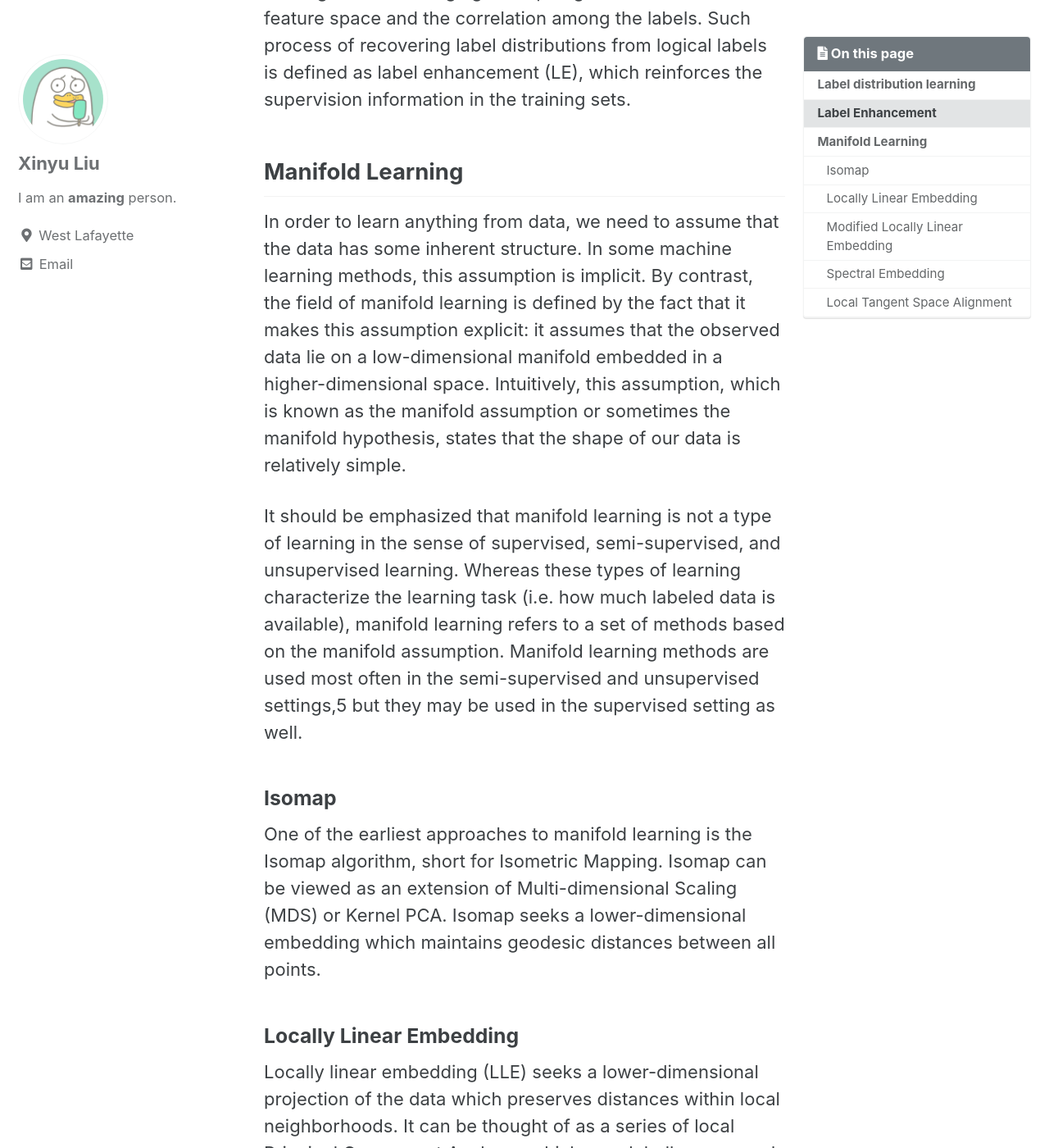
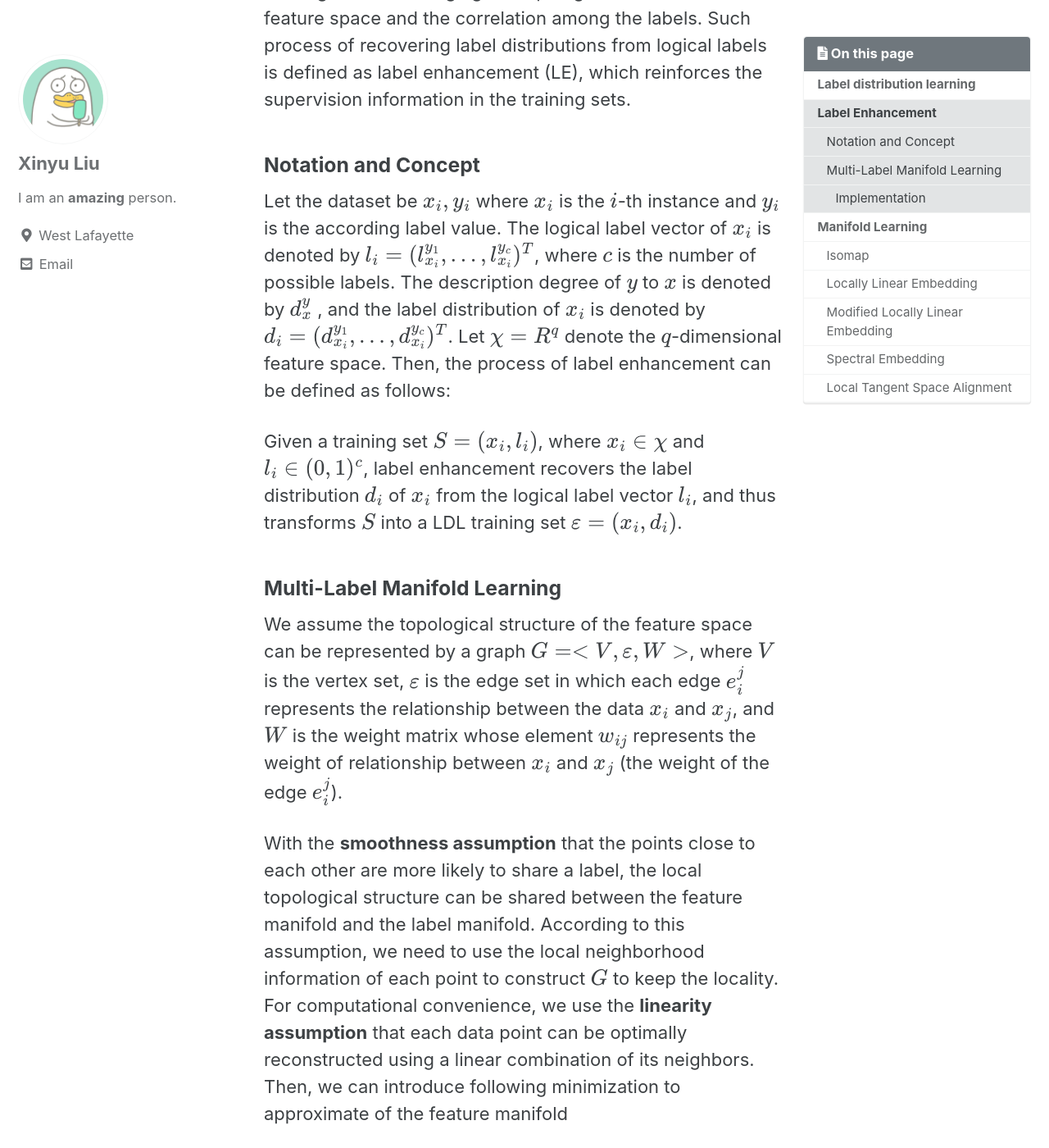
Before and after one commit to Liuxy94/Liuxy94.github.io, a Jekyll site: the page built from _posts/2021-05-04-labeling distribution learning.md, in a window 1280 px wide and 1400 px high, scrolled down 1885 px. Shown: the whole window at 82% size. Built offline with Jekyll 4.4.1, drawn with Linux system fonts in a browser that asks for light colours; cached includes are drawn as plain includes; formulas are drawn with MathJax 3; some of the changed text lies outside the part shown.

Commit message:
Update ML^2

```diff
--- a/_posts/2021-05-04-labeling distribution learning.md
+++ b/_posts/2021-05-04-labeling distribution learning.md
@@ -24,6 +24,42 @@ Many LDL methods assume the label distribution can be represented by a maximum e
 ## Label Enhancement
 
 Label distribution is more general than both single-label annotation and multi-label annotation. It covers a certain number of labels, representing the degree to which each label describes the instance. The learning process on the instances labeled by label distributions is called label distribution learning (LDL). Unfortunately, many training sets only contain simple logical labels rather than label distributions due to the difficulty of obtaining the label distributions directly. To solve the problem, one way is to recover the label distributions from the logical labels in the training set via leveraging the topological information of the feature space and the correlation among the labels. Such process of recovering label distributions from logical labels is defined as label enhancement (LE), which reinforces the supervision information in the training sets.
+
+### Notation and Concept
+
+Let the dataset be ${x_i, y_i}$ where $x_{i}$ is the $i$-th instance and $y_i$ is the according label value. The logical label vector of $x_i$ is denoted by $l_i = (l_{x_i}^{y_1}, \ldots, l_{x_i}^{y_c})^{T}$, where $c$ is the number of possible labels. The description degree of $y$ to $x$ is denoted by $ d_{x}^{y} $ , and the label distribution of $x_i$ is denoted by $d_i = (d_{x_i}^{y_1}, \ldots, d_{x_i}^{y_c})^{T}$. Let $\chi = R^{q}$ denote the $q$-dimensional feature space. Then, the process of label enhancement can be defined as follows:
+
+Given a training set $S = (x_i, l_i)$, where $x_i\in \chi$ and $l_i \in (0,1)^{c}$, label enhancement recovers the label distribution $d_i$ of $x_i$ from the logical label vector $l_i$, and thus transforms $S$ into a LDL training set $\varepsilon = (x_i, d_i)$.
+
+### Multi-Label Manifold Learning
+We assume the topological structure of the feature space can be represented by a graph $G = <V,\varepsilon, W>$, where $V$ is the vertex set, $\varepsilon$ is the edge set in which each edge $e_i^j$ represents the relationship between the data $x_i$ and $x_j$, and $W$ is the weight matrix whose element $w_{ij}$ represents the weight of relationship between $x_i$ and $x_j$ (the weight of the edge $e_i^j$).
+
+
+With the **smoothness assumption** that the points close to each other are more likely to share a label, the local topological structure can be shared between the feature manifold and the label manifold. According to this assumption, we need to use the local neighborhood information of each point to construct $G$ to keep the locality. For computational convenience, we use the **linearity assumption** that each data point can be optimally reconstructed using a linear combination of its neighbors. Then, we can introduce following minimization to approximate of the feature manifold
+
+$$L_{\text{feature}}(W) = \sum\limits_{i=1}^{n} \|x_i - \sum\limits_{j\neq i}W_{i}^{j}x_j\|^2,$$
+
+where $W_i^j = 0$ unless $x_j$ is one of $x_i$'s $K$-nearest neighbors. Without loss of generality, we assume that $\|W_i\|_{1} = \sum\limits_{k=1}^{n} W_i^k = 1$. Then, the approximation can be solved as a quadrtic function with constraint that
+
+$$ \arg\min\limits_{W_i} W_i^T G_iW_i \quad \text{s.t. } \|W_i\|_1 = 1,$$
+
+where $G_i$ is the local Gram matrix at point $x_i$ with $G_i^{jk} = (x_i - x_j)^T(x_i - x_k)$.
+
+With the transferred topological structure, the reconstruction of the label manifold can infer to the minimization of
+
+$$L_{\text{label}}(d) = \sum\limits_{i=1}^{n}\|d_i - \sum\limits_{j\neq i} w_{ij} d_j\|^2 \quad \text{s.t. } d_{x_i}^{y_l} l_{x_i}^{y_l} > \lambda, \forall 1\leq i \leq n, 1 \leq l \leq c,$$
+
+where $\lambda >0$.
+
+**Remark**: There are three advantages for the above constraint:
+1. It is convenient to judge whether a label is relevant or irrelevant to the example by the sign of it;
+2. It guarantees that the relevant numerical labels are larger than the irrelevant ones;
+3. The minimum of the relevant numerical labels will be equal to $\lambda$ or the maximum of the irrelevant numerical labels will be equal to $-\lambda$. This makes the scale of the reconstructed numerical labels on the control.
+#### Implementation
+The reconstructed numerical labels are real and the prob- lem can not be treated as a classification but rather a regres- sion problem. In the multi-label case, it is actually a multi- output regression problem. There have been some efficient algorithms proposed such as multi-output support vector regression (MSVR) and we propose the optimizor based on the MSVR.
+Similar to the MSVR, we generalize the 1-D SVR to solve the multi-dimensional case. In addition, our regressor not only concerns the distance between the predicted and the real values, but also the sign consistency of them. It leads to the minimization of
+
+$$L(\Theta, b) = \frac{1}{2}\sum\limits_{j=1}^{c}\|\theta^j\|^2 + C_1\sum\limits_{i=1}^{n}L_1(r_i) + C_2 \sum\limits_{i=1}^{n}\sum\limits_{j=1}^{c}L_2(t_i^j),$$
 
 ## Manifold Learning
 
@@ -52,3 +88,11 @@ Spectral Embedding is an approach to calculating a non-linear embedding. One exa
 ### Local Tangent Space Alignment
 
 Though not technically a variant of LLE, Local tangent space alignment (LTSA) is algorithmically similar enough to LLE that it can be put in this category. Rather than focusing on preserving neighborhood distances as in LLE, LTSA seeks to characterize the local geometry at each neighborhood via its tangent space, and performs a global optimization to align these local tangent spaces to learn the embedding.
+
+
+
+
+
+
+
+[1]: http://palm.seu.edu.cn/xgeng/LDL/index.htm
```
